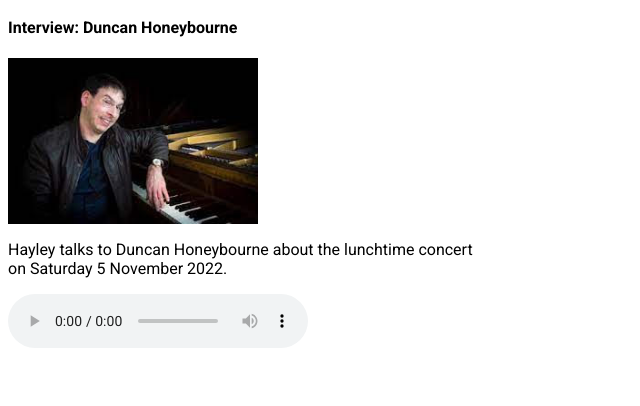
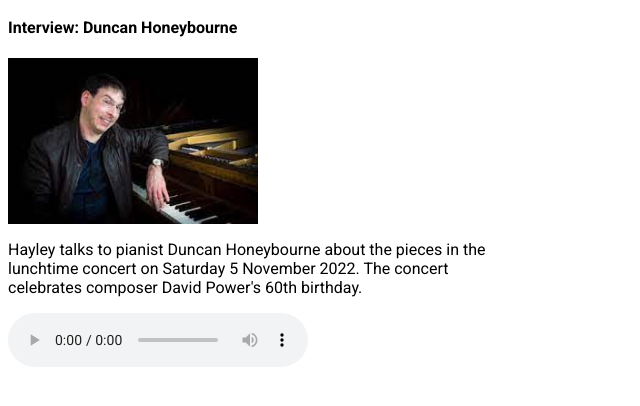
Before and after one commit to York-Late-Music/York-Late-Music.github.io, a plain HTML site: page cast13.html in a window 1280 px wide. Shown: the part 92-498 px from the top of the page, without its empty margins (0-640 px from the left). Drawn offline with Linux system fonts and the light colour scheme.

Commit message:
extend description

```diff
--- a/cast13.html
+++ b/cast13.html
@@ -13,7 +13,8 @@
 <img class="person" src="images/duncan-honeybourne.jpg" width="250" />
 
 <p>
-Hayley talks to Duncan Honeybourne about the lunchtime concert on Saturday 5 November 2022.
+Hayley talks to pianist Duncan Honeybourne about the pieces in the lunchtime concert on Saturday 5 November 2022.
+The concert celebrates composer David Power's 60th birthday.
 </p>
 <audio controls>
 	<source src="honeybourne-2022-11.mp3" />
```
Also changed, not shown: index.html (+2 -0 lines), 1 other file.
